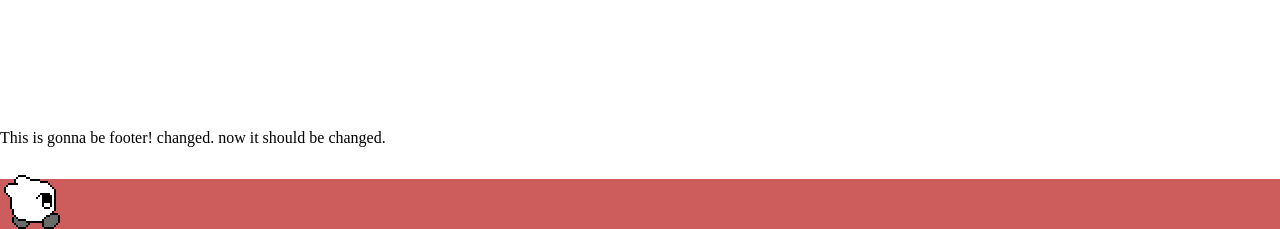
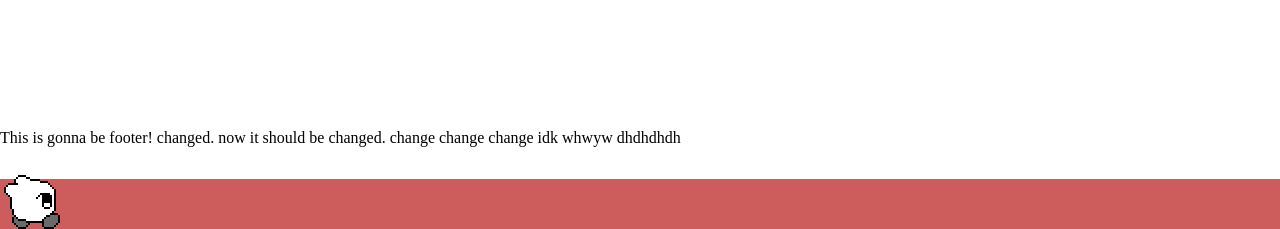
Before and after one commit to hyeonsunyoon/digital-kirby, a plain HTML site: page index.html in a window 1280 px wide. Shown: the part 571-800 px from the top of the page. Drawn offline with Linux system fonts and the light colour scheme.

```diff
--- a/index.html
+++ b/index.html
@@ -116,7 +116,9 @@
 
 		</div>
 		<div class="container blank">
-			This is gonna be footer! changed. now it should be changed.
+			This is gonna be footer! changed. now it should be changed. change change change
+			idk whwyw
+			dhdhdhdh
 		</div>
 
 	</div>
```
